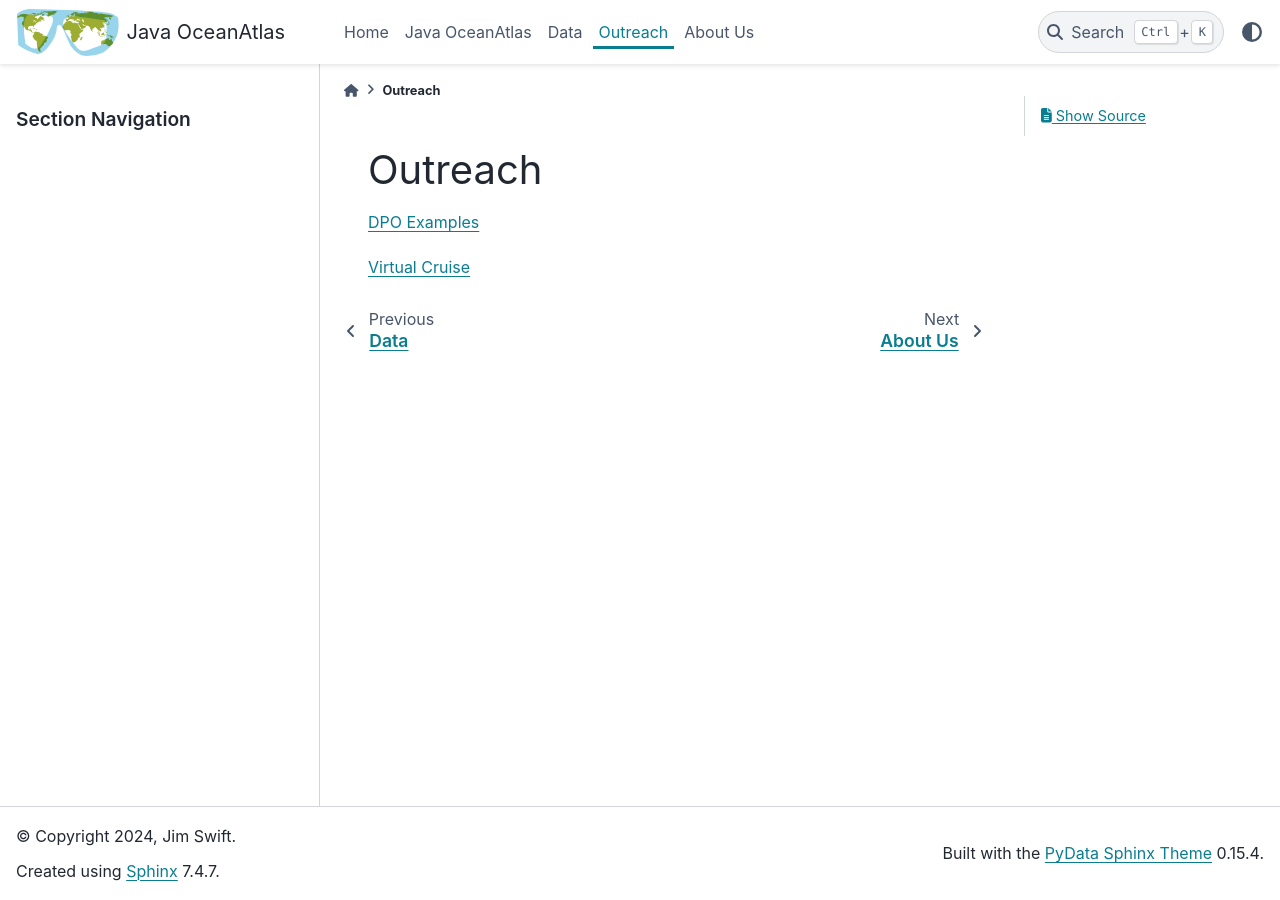
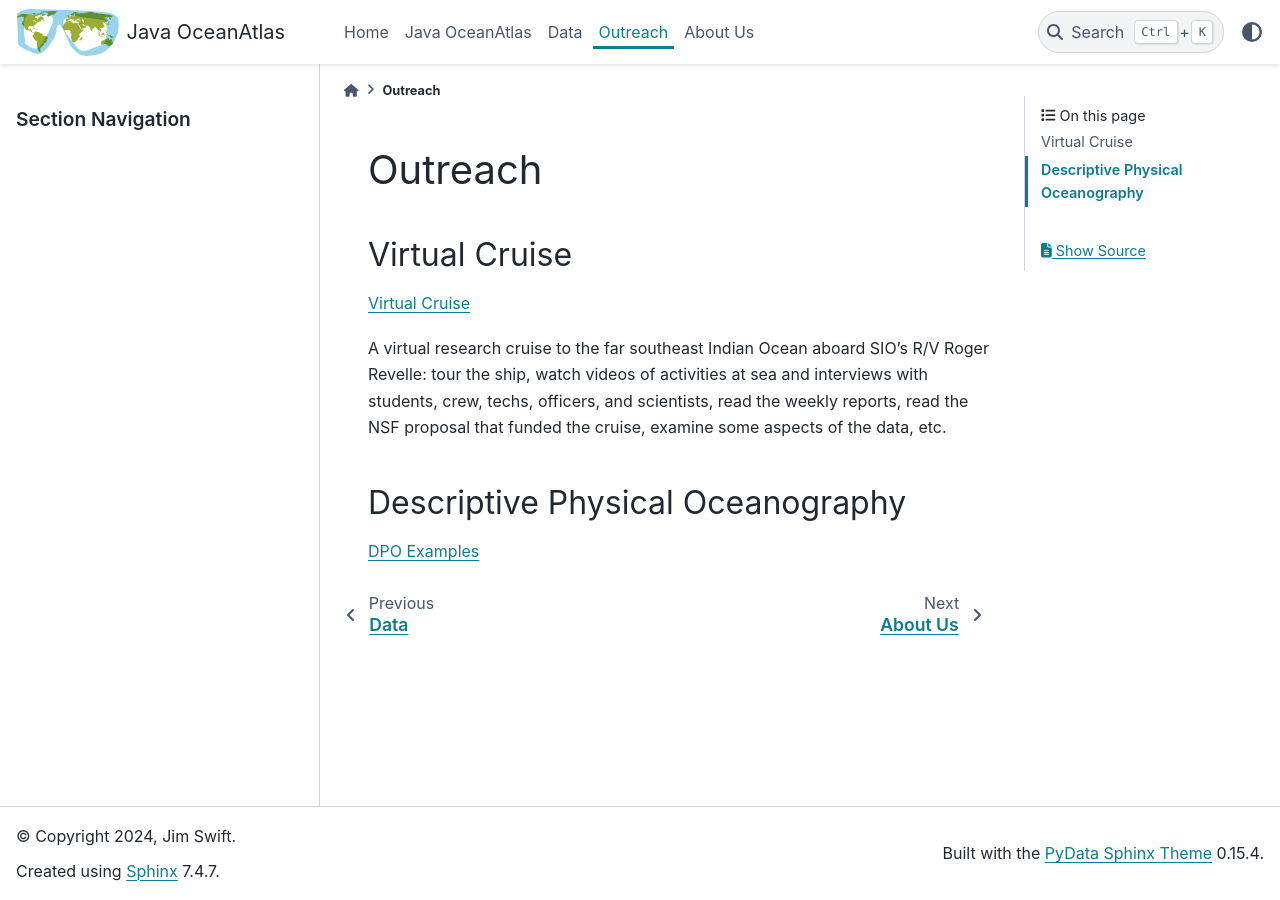
Before and after one commit to OceanAtlas/joa-sphinx, a Sphinx documentation site: the page built from docs/outreach/index.md, in a window 1280 px wide. Built offline with Sphinx 7.4.7 and the PyData theme 0.15.4, drawn with Linux system fonts in a browser that asks for light colours.

```diff
--- a/docs/outreach/index.md
+++ b/docs/outreach/index.md
@@ -1,5 +1,10 @@
 # Outreach
 
+## Virtual Cruise
+[Virtual Cruise](virtualcruise/index.html){.external}
+
+A virtual research cruise to the far southeast Indian Ocean aboard SIO's R/V Roger Revelle: tour the ship, watch videos of activities at sea and interviews with students, crew, techs, officers, and scientists, read the weekly reports, read the NSF proposal that funded the cruise, examine some aspects of the data, etc.
+
+## Descriptive Physical Oceanography
+
 [DPO Examples](../dpo/index.html){.external}
-
-[Virtual Cruise](virtualcruise/index.html){.external}
```
Also changed, not shown: docs/about/index.md (+1 -1 lines), docs/index.md (+3 -1 lines), docs/_static/sio_pier.webp (added).
